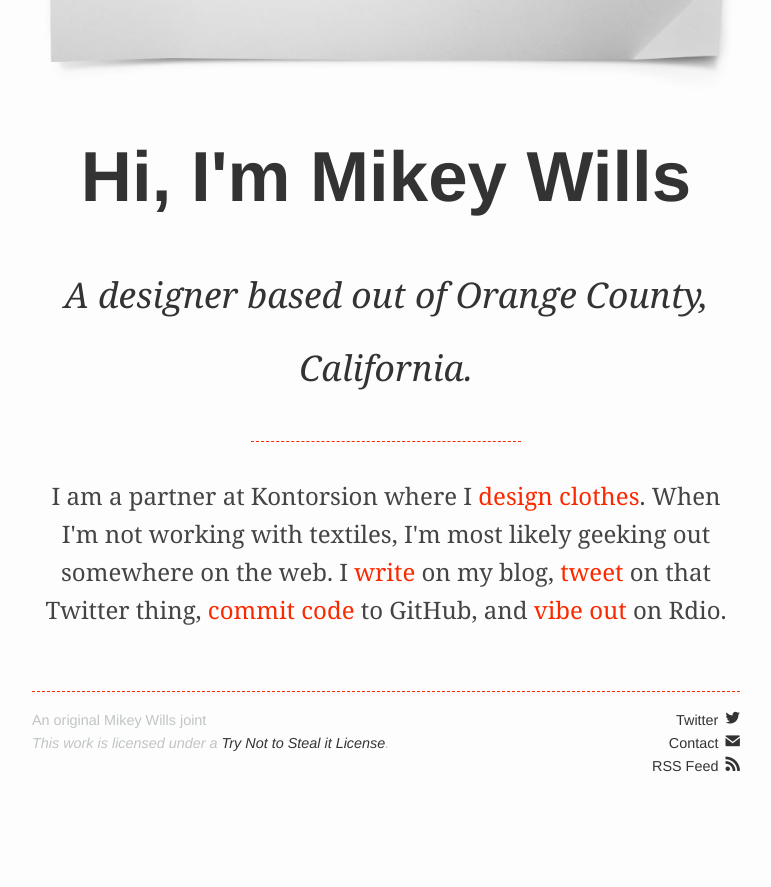
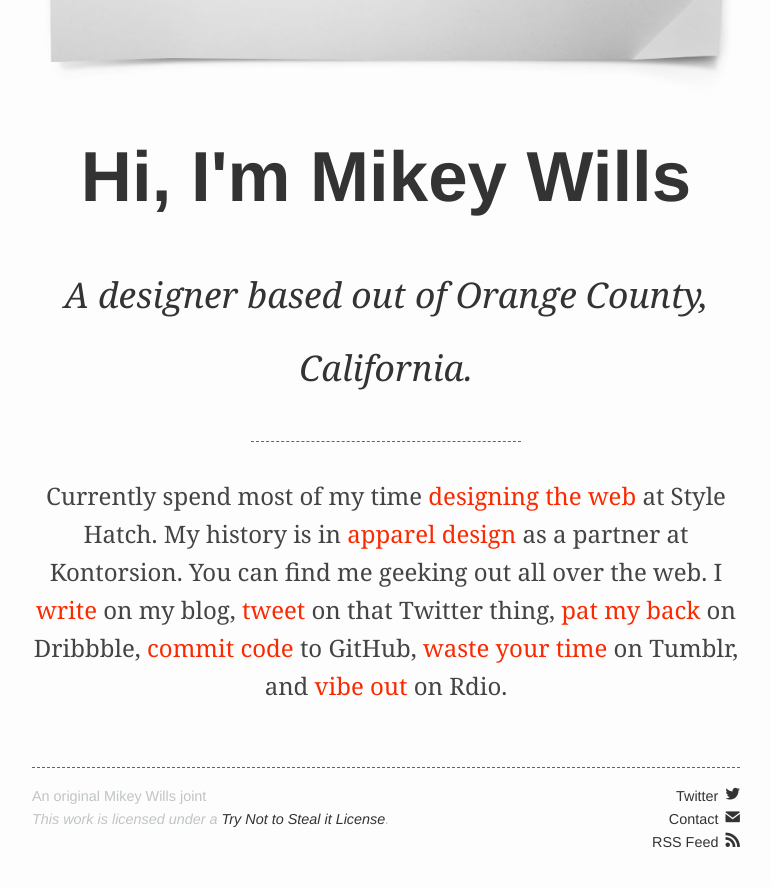
Before and after one commit to mukealicious/mukealicious.github.io, a Jekyll site: the page built from index.html, in a window 1280 px wide and 900 px high, scrolled down 580 px. Shown: the top 887 px of the window, without its empty margins (254-1025 px from the left). Built offline with Jekyll 4.4.1, drawn with Linux system fonts in a browser that asks for light colours; some web fonts are replaced; Markdown is read by kramdown in place of the engine named in the settings; before the commit the page ends 1404 px from its top, so only the background shows below that.

Commit message:
Update short bio on index

```diff
--- a/index.html
+++ b/index.html
@@ -7,7 +7,7 @@ layout: default
   <article class="hi">
     <h1 id="hi">Hi, I'm Mikey Wills</h1>
     <h2 class="emote" id="iam">A designer based out of Orange County, California.</h2>
-    <p>I am a partner at Kontorsion where I <a href="http://kontorsioninc.com" title="Kontorsion">design clothes</a>. When I'm not working with textiles, I'm most likely geeking out somewhere on the web. I <a href="/writing.html" title="Writing">write</a> on my blog, <a href="https://twitter.com/mukealicious" title="My Twitter">tweet</a> on that Twitter thing, <a href="https://github.com/Mukealicious" title="My GitHub">commit code</a> to GitHub, and <a href="http://www.rdio.com/people/Mukealicious/" title="My Rdio">vibe out</a> on Rdio.</p>
+    <p>Currently spend most of my time <a href="http://stylehatch.co/">designing the web</a> at Style Hatch. My history is in <a href="http://kontorsioninc.com/">apparel design</a> as a partner at Kontorsion. You can find me geeking out all over the web. I <a href="http://muke.me/writing.html">write</a> on my blog, <a href="https://twitter.com/mukealicious">tweet</a> on that Twitter thing, <a href="http://dribbble.com/Mukealicious">pat my back</a> on Dribbble, <a href="https://github.com/Mukealicious">commit code</a> to GitHub, <a href="">waste your time</a> on Tumblr, and <a href="http://www.rdio.com/people/Mukealicious/">vibe out</a> on Rdio.</p>
   </article>
 </section>
 <!-- Fit Text -->
```
